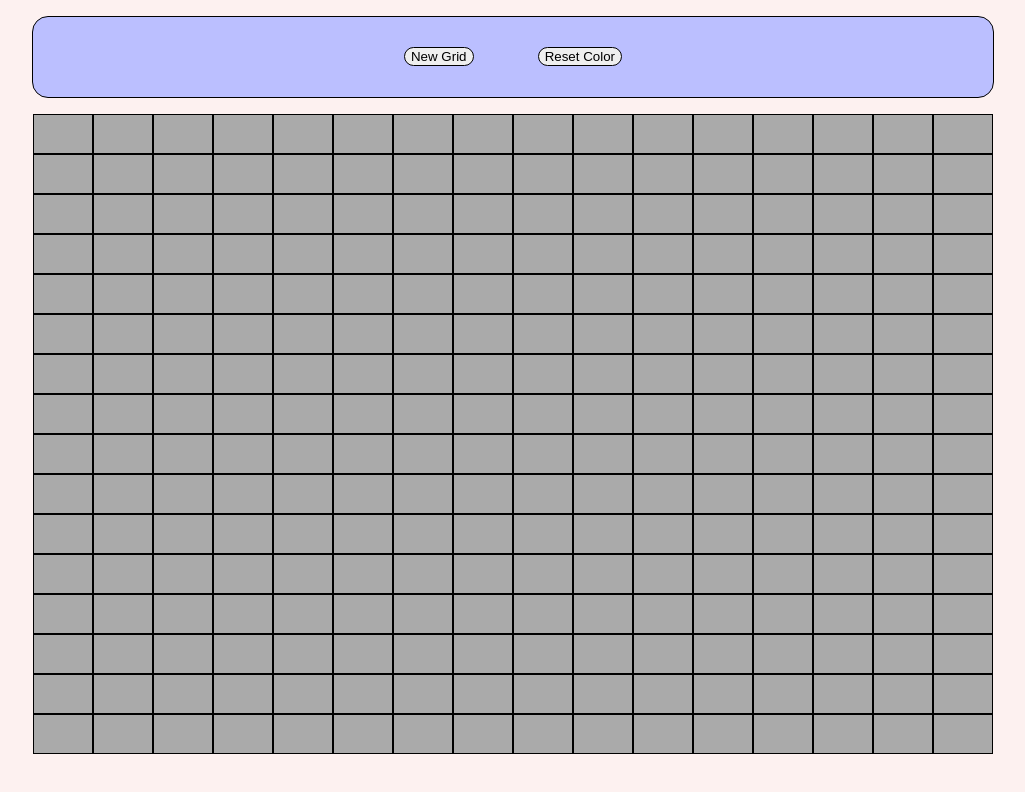
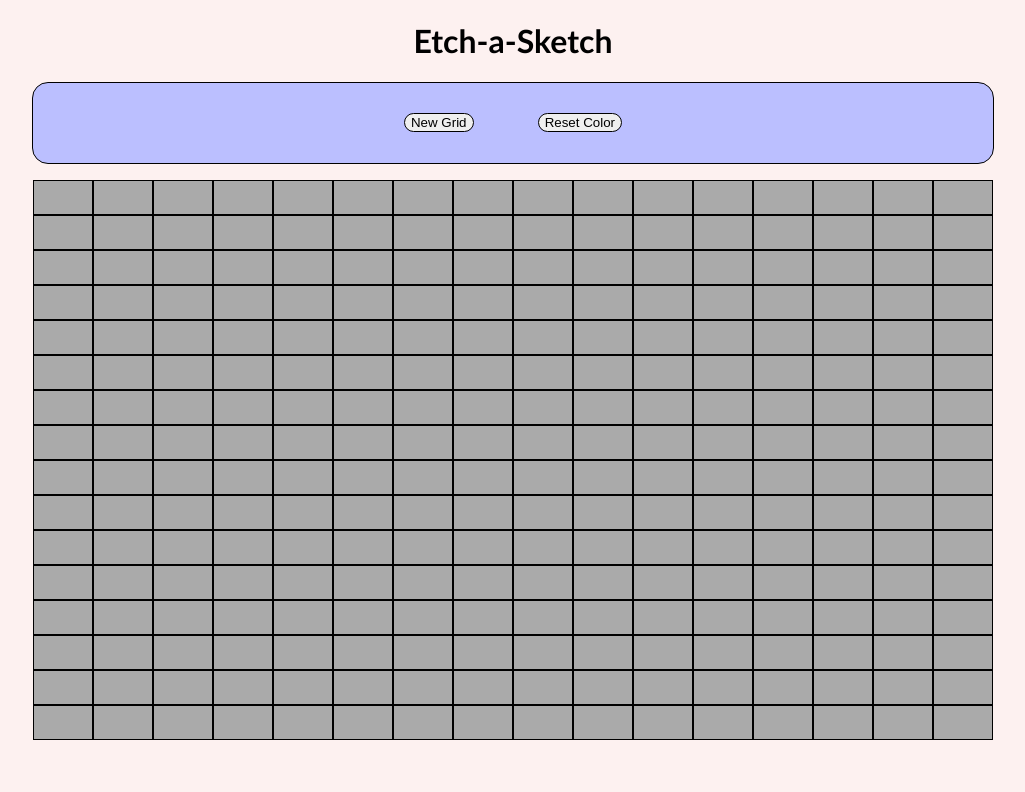
Before and after one commit to berghdavid/Etch-a-Sketch, a plain HTML site: page index.html in a window 1280 px wide. Shown: the whole page, without its empty margins (127-1152 px from the left). Drawn offline with Linux system fonts and the light colour scheme.

Commit message:
Header added

```diff
--- a/index.html
+++ b/index.html
@@ -8,6 +8,7 @@
   </head>
 
   <body>
+    <h1>Etch-a-Sketch</h1>
     <div id="button-holder">
       <button id="button-new">New Grid</button>
       <button id="button-reset">Reset Color</button>
--- a/script.js
+++ b/script.js
@@ -8,12 +8,12 @@ const width = 960;
 
 const vh = Math.max(document.documentElement.clientHeight || 0, window.innerHeight || 0)
 const buttonHeight = vh / 10 + 'px'; // 1/10 of vh left as margin
-const gridHeight = vh * 8 / 10 + 'px';
+const gridHeight = vh * 7 / 10 + 'px';
 
 const buttonHolder = document.getElementById("button-holder");
 buttonHolder.style.height = buttonHeight;
 buttonHolder.style.width = width + 'px';
-buttonHolder.style.margin = vh / 50 + 'px' + " auto " + vh / 50 + 'px' + " auto"; // Needs a better scalable system
+buttonHolder.style.margin = vh / 50 + 'px' + " auto " + vh / 50 + 'px' + " auto"; // Needs a better resizable system
 buttonHolder.style.backgroundColor = "#BBBFFF";
 buttonHolder.style.border = "1px solid #000000";    // Border and radius class could be added instead (buttons as well)
 buttonHolder.style.borderRadius = "1rem";
```
